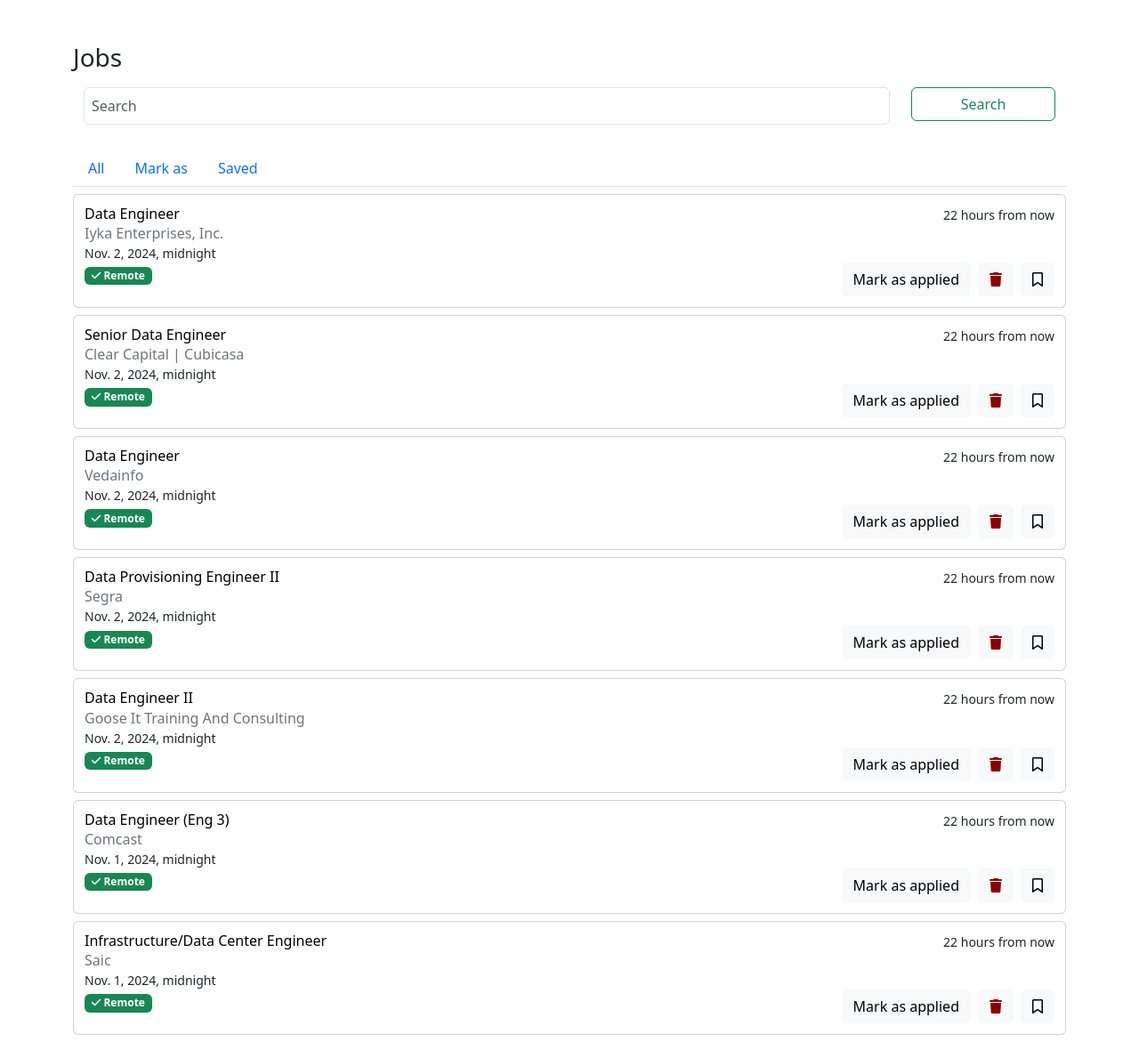
After one commit to eba-alemayehu/job-search, a Django app: template templates/search_keys.html in a window 1280 px wide. The commit adds this page. Shown: the whole page at 89% size. Run offline with Django 3.2, Linux system fonts and the light colour scheme; the template is opened without the code that fills it: values that come from a table or form of the project are taken from there, others are empty; data comes from the database, SQL or seed files in the repository; both versions use the stored data as it was after the commit; some libraries are stand-ins or nearby versions.

Commit message:
Filter jobs on search

```diff
--- a/job/jobs/models.py
+++ b/job/jobs/models.py
@@ -7,7 +7,8 @@ class JobFilter(models.Model):
     FILTER_TYPE = Choices(
         ('IGNOR_ALL', _('IGNOR_ALL')),
         ('IGNOR_FROM_TITLE', _('IGNOR_FROM_TITLE')),
-        ('IGNOR_FROM_DESCRIPTION', _('IGNOR_FROM_TITLE')),
+        ('IGNOR_FROM_DESCRIPTION', _('IGNOR_FROM_DESCRIPTION')),
+        ('COMPANY_NAME', _('COMPANY_NAME')),
     )
 
     key_word = models.CharField(max_length=255)
@@ -44,6 +45,7 @@ class JobListing(models.Model):
     currency = models.CharField(max_length=10, null=True, blank=True)
     is_remote = models.BooleanField(default=False)
     is_saved = models.BooleanField(default=False)
+    is_applied = models.BooleanField(default=False)
     job_level = models.CharField(max_length=50, null=True, blank=True)
     job_function = models.CharField(max_length=50, null=True, blank=True)
     company_industry = models.CharField(max_length=100, null=True, blank=True)
--- a/job/settings.py
+++ b/job/settings.py
@@ -28,8 +28,14 @@ INSTALLED_APPS = [
     'django.contrib.messages',
     'django.contrib.staticfiles',
     'django.contrib.humanize',
+    # other apps
+    'django_crontab',
 
     'job.jobs'
+]
+
+CRONJOBS = [
+    ('*/60 * * * *', 'job.search.find_job'),  # Run every 5 minutes
 ]
 
 MIDDLEWARE = [
--- a/job/urls.py
+++ b/job/urls.py
@@ -21,7 +21,7 @@ def map_items(item):
     return item
 
 
-def get_all_items(key, applid, saved=None):
+def get_all_items(key, applid, saved=None, is_filtered=False):
     jobs = models.JobListing.objects
 
     if key is not None:
@@ -33,6 +33,9 @@ def get_all_items(key, applid, saved=None):
     if saved is not None:
         jobs = jobs.filter(is_saved=True)
 
+    if is_filtered is True:
+        jobs = jobs.filter(job_filter__isnull=True)
+
     jobs = jobs.order_by('-date')
 
     return jobs
@@ -41,10 +44,29 @@ def get_all_items(key, applid, saved=None):
 def jobs_view(request):
     key = request.GET.get('key', None)
     applied = request.GET.get('applied', None)
+    search_keys = models.JobSearch.objects.all()
+    filter_keys = models.JobFilter.objects.all()
     context = {
-        "jobs": get_all_items(key, applied),
+        "jobs": get_all_items(key, applied, is_filtered=True),
         "key": key,
-        "applied": applied
+        "applied": applied,
+        "search_keys": search_keys,
+        "filter_keys": filter_keys
+    }
+    return render(request, 'job.html', context)
+
+
+def all_jobs(request):
+    key = request.GET.get('key', None)
+    applied = request.GET.get('applied', None)
+    search_keys = models.JobSearch.objects.all()
+    filter_keys = models.JobFilter.objects.all()
+    context = {
+        "jobs": get_all_items(key, applied, is_filtered=False),
+        "key": key,
+        "applied": applied,
+        "search_keys": search_keys,
+        "filter_keys": filter_keys
     }
     return render(request, 'job.html', context)
 
@@ -104,13 +126,41 @@ def save(request, id):
     return redirect('home')
 
 
+def add_job_search_key(request):
+    key = request.POST.get('job_search_key', None)
+    job_search = models.JobSearch.objects.create(key_word=key)
+    return redirect('home')
+
+def add_job_filter_key(request):
+    key = request.POST.get('job_filter_key', None)
+    filter_type = request.POST.get('filter_type', None)
+    job_search = models.JobFilter.objects.create(key_word=key, filter_type=filter_type)
+    return redirect('home')
+
+def delete_key_word(request, id):
+    job_search = models.JobSearch.objects.get(id=id)
+    job_search.delete()
+    return redirect('home')
+
+
+def delete_filter_key_word(request, id):
+    job_search = models.JobFilter.objects.get(id=id)
+    job_search.delete()
+    return redirect('home')
+
+
 urlpatterns = [
     path('admin/', admin.site.urls),
     path('apply/<str:id>', apply),
     path('delete/<str:id>', delete),
+    path('delete_key_word/<str:id>', delete_key_word),
+    path('delete_filter_key_word/<str:id>', delete_filter_key_word),
     path('save/<str:id>', save),
     path('saved', jobs_saved),
     path('applied', jobs_applied),
+    path('add_job_search_key', add_job_search_key),
+    path('add_job_filter_key', add_job_filter_key),
+    path('all', all_jobs, name="all"),
     path('', jobs_view, name="home"),
     path('', jobs_view),
 ]
--- /dev/null
+++ b/templates/search_keys.html
@@ -0,0 +1,148 @@
+
+{% load humanize %}
+<!DOCTYPE html>
+<html lang="en">
+<head>
+    <meta charset="utf-8">
+    <meta name="viewport" content="width=device-width, initial-scale=1">
+    <title>Job search keywords</title>
+    <link href="https://cdn.jsdelivr.net/npm/bootstrap@5.3.3/dist/css/bootstrap.min.css" rel="stylesheet"
+          integrity="sha384-QWTKZyjpPEjISv5WaRU9OFeRpok6YctnYmDr5pNlyT2bRjXh0JMhjY6hW+ALEwIH" crossorigin="anonymous">
+    <link rel="stylesheet" href="https://cdnjs.cloudflare.com/ajax/libs/font-awesome/6.5.1/css/all.min.css">
+    <script src="https://unpkg.com/javascript-time-ago@[version]/bundle/javascript-time-ago.js"></script>
+    <script>
+        function onlyAppliedChange(x) {
+            console.log(x)
+        }
+    </script>
+    <style>
+        td *{
+            font-size: 1em;
+        }
+        .fas.fa-bookmark {
+            color: orange
+        }
+        .fa-trash {
+            color: darkred;
+        }
+    </style>
+</head>
+<body>
+<div class="container mt-5">
+<h3>Jobs</h3>
+    <form class="form-inline" action="">
+        <div>
+            <div class="row" style="margin: 1em 0">
+                <div class="col-md-10" style="margin-bottom: 12px;">
+                    {% if key != None %}
+                        <input class="form-control mr-sm-2" value="{{ key }}" type="search" placeholder="Search"
+                               style="padding: 8px"
+                               aria-label="Search"
+                               name="key">
+                    {% else %}
+                        <input class="form-control mr-sm-2" type="search" placeholder="Search"
+                               style="padding: 8px"
+                               aria-label="Search"
+                               name="key">
+                    {% endif %}
+                </div>
+                <div class="col-md-2" style="margin-bottom: 12px;">
+                    <button class="btn btn-outline-success" style="width: 100%" type="submit">Search</button>
+                </div>
+{#                <div class="col-md-2" style="margin-bottom: 8px;">#}
+{#                    <div>#}
+{#                        {% if applied == None %}#}
+{#                            <a class="btn btn-success"  style="width: 100%"  href="/?key={{ key }}&applied=true">#}
+{#                                Only applied#}
+{#                            </a>#}
+{#                        {% else %}#}
+{#                            <a class="btn btn-secondary"  style="width: 100%"  href="/?key={{ key }}">#}
+{#                                All jobs#}
+{#                            </a>#}
+{#                        {% endif %}#}
+{#                    </div>#}
+{#                </div>#}
+            </div>
+
+        </div>
+
+    </form>
+
+    <div style="padding: 0">
+{#        <table class="table table-striped table-hover table-sm">#}
+{#            <tr>#}
+{#                <th>DATE</th>#}
+{#                <th>Date Posted</th>#}
+{#                <th>Company</th>#}
+{#                <th>Title</th>#}
+{#                <th>is remote</th>#}
+{#                <th>Is Applied</th>#}
+{#                <th></th>#}
+{#            </tr>#}
+    <ul class="nav nav-tabs">
+      <li class="nav-item">
+        <a class="nav-link {% if request.path == '/' %}active{% endif %}" aria-current="page" href="/">All</a>
+      </li>
+      <li class="nav-item">
+        <a class="nav-link {% if request.path == '/applied'  %}active{% endif %}" href="/applied">Mark as <applied></applied></a>
+      </li>
+    <li class="nav-item">
+        <a class="nav-link {% if request.path == '/saved'  %}active{% endif %}" href="/saved">Saved</a>
+      </li>
+    </ul>
+            {% for job in jobs %}
+                <div class="card" style="margin: 8px 0; padding: 12px" id="{{ job.id }}">
+                    <div>
+                        <div class="d-flex flex-row align-items-start justify-content-between">
+                            <div>
+                                <h6 style="margin: 0; padding: 0">
+                                    <a style="text-decoration: none; color: black" href="{{ job.job_url }}">{{ job.title }}</a></h6>
+                                <div class="text-capitalize text-secondary">{{ job.company }}</div>
+                            </div>
+                            <small>{{ job.date |naturaltime }}</small>
+                        </div>
+
+                    </div>
+
+                    <small>{{ job.date_posted|slice:":10" }}</small>
+
+                    {#            <td>{{ job.position }}</td>#}
+                    <div class="d-flex flex-row align-items-center justify-content-between" style="gap: 4px">
+                        <div>
+                            {% if not job.is_remote %}
+                            <div><h6><span class="badge text-bg-secondary">On site</span></h6></div>
+                            {% else %}
+                                <div><h6><span class="badge text-bg-success"><i class="fas fa-check"></i> Remote</span></h6></div>
+                            {% endif %}
+                        </div>
+
+                        <div class="d-flex flex-row align-items-center justify-content-end" style="gap: 8px">
+                            {% if not job.is_applied %}
+                                <div><a type="button" class="btn btn-light" href="/apply/{{ job.id }}">Mark as applied</a></div>
+                            {% else %}
+                                <div style="color: green">APPLIED</div>
+                            {% endif %}
+                            <div style="color: darkred">
+                                <a type="button" class="btn btn-light" href="/delete/{{ job.id }}"><i class="fas fa-trash"></i></a>
+                            </div>
+                             <div style="color: darkred">
+                                <a type="button" class="btn btn-light" href="/save/{{ job.id }}"><i class="{% if job.is_saved %}fas {% else %}fa-regular{% endif %} fa-bookmark"></i></a>
+                            </div>
+                        </div>
+
+                    </div>
+
+                </div>
+            {% endfor %}
+    {% if not jobs %}
+        <h3 class="text-secondary justify-content-center" style="margin: 4em auto; text-align: center">No jobs</h3>
+    {% endif %}
+{#        </table>#}
+    </div>
+
+
+    <script src="https://cdn.jsdelivr.net/npm/bootstrap@5.3.3/dist/js/bootstrap.bundle.min.js"
+            integrity="sha384-YvpcrYf0tY3lHB60NNkmXc5s9fDVZLESaAA55NDzOxhy9GkcIdslK1eN7N6jIeHz"
+            crossorigin="anonymous"></script>
+</body>
+</html>
```
Also changed, not shown: job/search.py (+24 -29 lines), templates/job.html (+112 -15 lines), db.sqlite3, job/jobs/migrations/0003_auto_20241102_1516.py (added), 2 other files.
